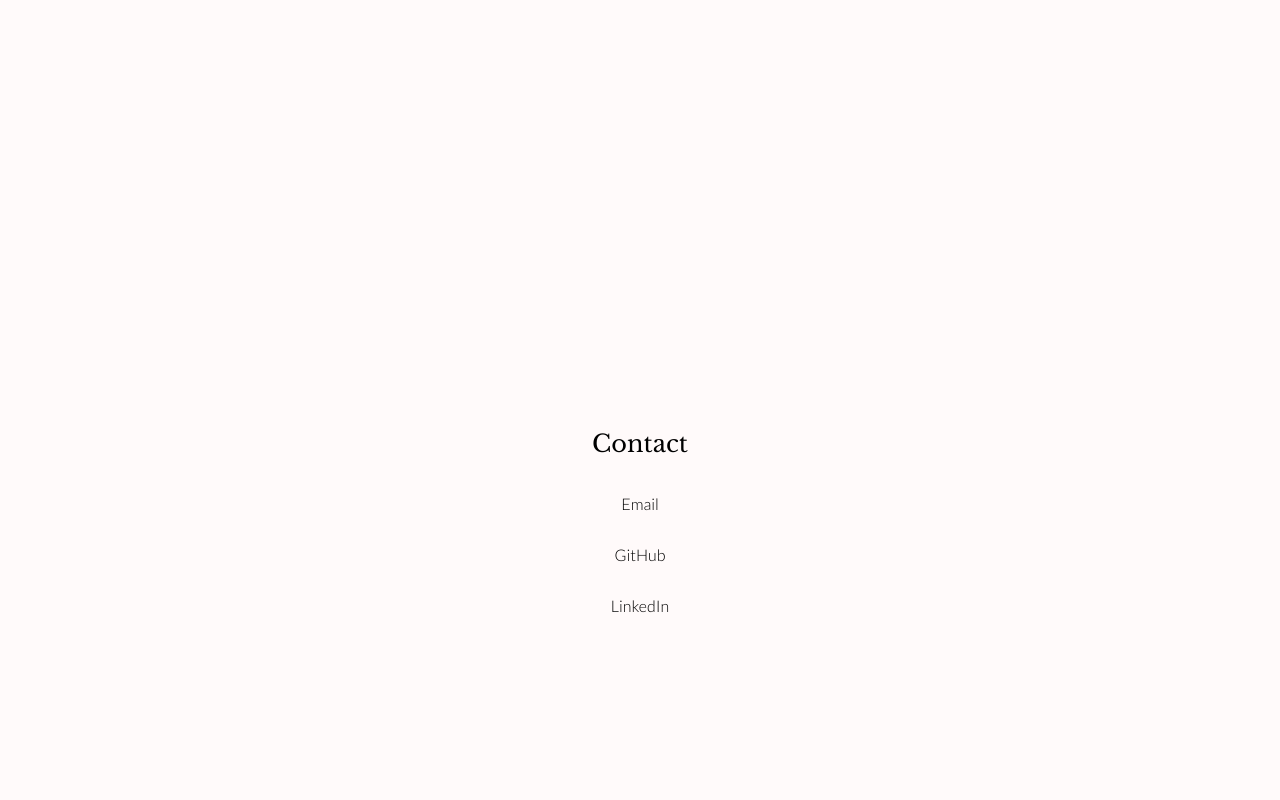
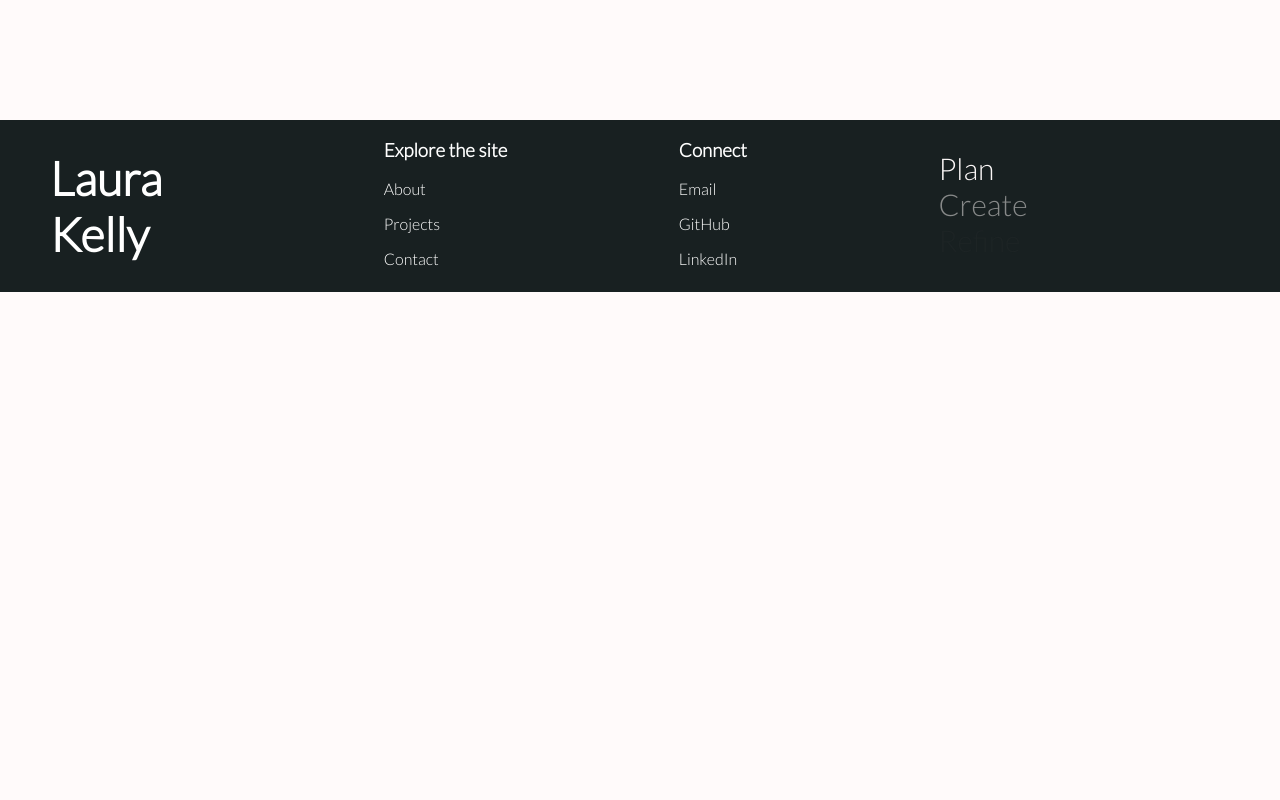
Before and after one commit to laurakelly1/portfolio-frontend, a React (Create React App) app: page / in a window 1280 px wide. Shown: the part 2280-3080 px from the top of the page. After the commit the page ends 2572 px from the top, so only its background shows below. Built offline with nearby package versions, Linux system fonts and the light colour scheme.

Commit message:
Set up project pages

```diff
--- a/src/components/Main.js
+++ b/src/components/Main.js
@@ -1,12 +1,18 @@
 import { Route, Routes } from "react-router";
 import Home from "../pages/Home";
-import Project from "../pages/Project";
+import Project1 from "../pages/Project1";
+import Project2 from "../pages/Project2";
+import Project3 from "../pages/Project3";
+import Project4 from "../pages/Project4";
 
 const Main = () => {
   return (
     <Routes>
       <Route exact path="/" element={<Home />} />
-      <Route path="/project" element={<Project />} />
+      <Route path="/project1" element={<Project1 />} />
+      <Route path="/project2" element={<Project2 />} />
+      <Route path="/project3" element={<Project3 />} />
+      <Route path="/project4" element={<Project4 />} />
     </Routes>
   );
 };
--- a/src/pages/Home.js
+++ b/src/pages/Home.js
@@ -35,34 +35,34 @@ const Home = () => {
       <div className="projects-page" id="projects">
         <h2 className="page-heading">Projects</h2>
         <div className="project-tiles">
-          <a href="/project">
+          <a href="/project1">
             <div className="project-tile" id="project-1">
               <p>Project 1</p>
             </div>
           </a>
-          <a href="/project">
+          <a href="/project2">
             <div className="project-tile" id="project-2">
               <p>Project 2</p>
             </div>
           </a>
-          <a href="/project">
+          <a href="/project3">
             <div className="project-tile" id="project-3">
               <p>Project 3</p>
             </div>
           </a>
-          <a href="/project">
+          <a href="/project4">
             <div className="project-tile" id="project-4">
               <p>Project 4</p>
             </div>
           </a>
         </div>
       </div>
-      <div className="contact-page" id="contact">
+      {/* <div className="contact-page" id="contact">
         <h2 className="page-heading">Contact</h2>
         <a href='mailto:lkelly.laura@gmail.com'><p>Email</p></a>
         <a href='https://github.com/laurakelly1'><p>GitHub</p></a>
         <a href='https://www.linkedin.com/in/lkelly-laura/'><p>LinkedIn</p></a>
-      </div>
+      </div> */}
     </div>
   );
 };
--- a/src/pages/Project.js
+++ /dev/null
@@ -1,9 +0,0 @@
-const Project = () => {
-  return (
-    <div className="project-main">
-      <h1>Project</h1>
-    </div>
-  );
-};
-
-export default Project;
--- /dev/null
+++ b/src/pages/Project1.js
@@ -0,0 +1,9 @@
+const Project1 = () => {
+  return (
+    <div className="project-main">
+      <h1>Project1</h1>
+    </div>
+  );
+};
+
+export default Project1;
--- /dev/null
+++ b/src/pages/Project2.js
@@ -0,0 +1,9 @@
+const Project2 = () => {
+  return (
+    <div className="project-main">
+      <h1>Project2</h1>
+    </div>
+  );
+};
+
+export default Project2;
--- /dev/null
+++ b/src/pages/Project3.js
@@ -0,0 +1,9 @@
+const Project3 = () => {
+  return (
+    <div className="project-main">
+      <h1>Project3</h1>
+    </div>
+  );
+};
+
+export default Project3;
--- /dev/null
+++ b/src/pages/Project4.js
@@ -0,0 +1,9 @@
+const Project4 = () => {
+  return (
+    <div className="project-main">
+      <h1>Project4</h1>
+    </div>
+  );
+};
+
+export default Project4;
--- a/src/styles.scss
+++ b/src/styles.scss
@@ -113,14 +113,14 @@ body {
     }
   }
 }
-.contact-page {
-  background-color: $main-background;
-  @include page-size;
-  a {
-    text-decoration: none;
-    color: black;
-  }
-}
+// .contact-page {
+//   background-color: $main-background;
+//   @include page-size;
+//   a {
+//     text-decoration: none;
+//     color: black;
+//   }
+// }
 
 
 // Footer
@@ -157,10 +157,10 @@ body {
       margin: 0;
     }
     #plan {
-      animation: footer 4s linear infinite 1s;
+      animation: footer 4s linear infinite 0s;
     }
     #create {
-      animation: footer 4s linear infinite 1.5s;
+      animation: footer 4s linear infinite 1s;
     }
     #refine {
       animation: footer 4s linear infinite 2s;
```
